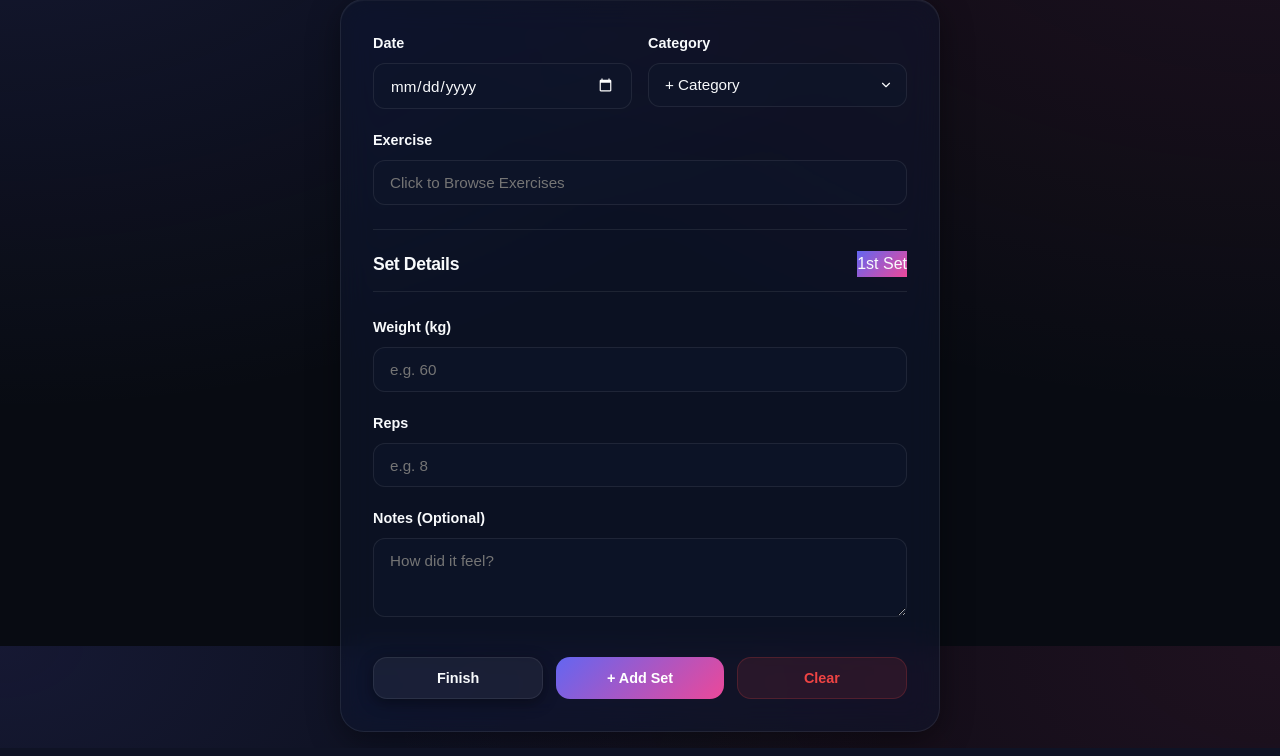
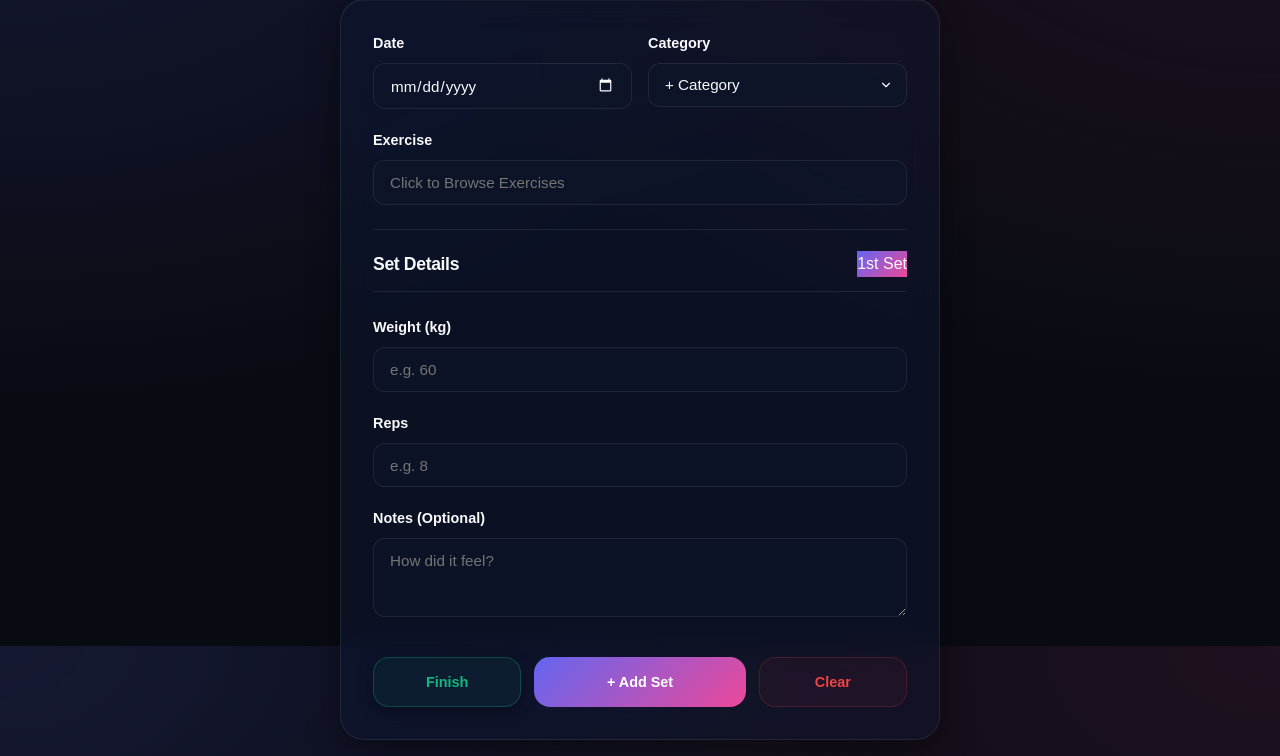
Before and after one commit to SadSatanSama/GymBro, a FastAPI app: template templates/log.html in a window 1280 px wide. Shown: the part 154-910 px from the top of the page. Run offline with FastAPI, Linux system fonts and the light colour scheme; the template is opened without the code that fills it, so the values that code supplies are empty.

Commit message:
Fix: Unified action button heights and styles for premium logging UI (v135)

```diff
--- a/templates/log.html
+++ b/templates/log.html
@@ -61,10 +61,10 @@
             <textarea id="notes" name="notes" class="form-control" rows="3" placeholder="How did it feel?"></textarea>
         </div>
 
-        <div class="form-actions-row" style="margin-top: 2rem; gap: 0.8rem;">
-            <button type="button" class="btn-finish" onclick="finishWorkout()" style="background: rgba(255,255,255,0.05); border: 1px solid var(--glass-border); color: var(--text-main); font-weight: 700; border-radius: 14px;">Finish</button>
-            <button type="submit" class="btn-primary" id="addSetBtn" style="background: var(--accent-gradient); box-shadow: var(--accent-shadow); font-weight: 800; border-radius: 14px;">+ Add Set</button>
-            <button type="button" class="btn-clear" onclick="clearSet()" style="background: rgba(239, 68, 68, 0.1); color: var(--accent-red); font-weight: 700; border-radius: 14px; border: none;">Clear</button>
+        <div class="form-actions-row" style="margin-top: 2rem; gap: 0.8rem; display: flex; align-items: stretch;">
+            <button type="button" class="btn-finish" onclick="finishWorkout()" style="flex: 1; height: 50px; background: rgba(16, 185, 129, 0.05); border: 1px solid rgba(16, 185, 129, 0.3); color: #10b981; font-weight: 800; border-radius: 16px; transition: all 0.3s; cursor: pointer;">Finish</button>
+            <button type="submit" class="btn-primary" id="addSetBtn" style="flex: 1.5; height: 50px; background: var(--accent-gradient); box-shadow: var(--accent-shadow); font-weight: 800; border-radius: 16px; border: none; color: white; cursor: pointer;">+ Add Set</button>
+            <button type="button" class="btn-clear" onclick="clearSet()" style="flex: 1; height: 50px; background: rgba(239, 68, 68, 0.05); border: 1px solid rgba(239, 68, 68, 0.3); color: #ef4444; font-weight: 800; border-radius: 16px; transition: all 0.3s; cursor: pointer;">Clear</button>
         </div>
 
         <div id="toastMessage"
```
